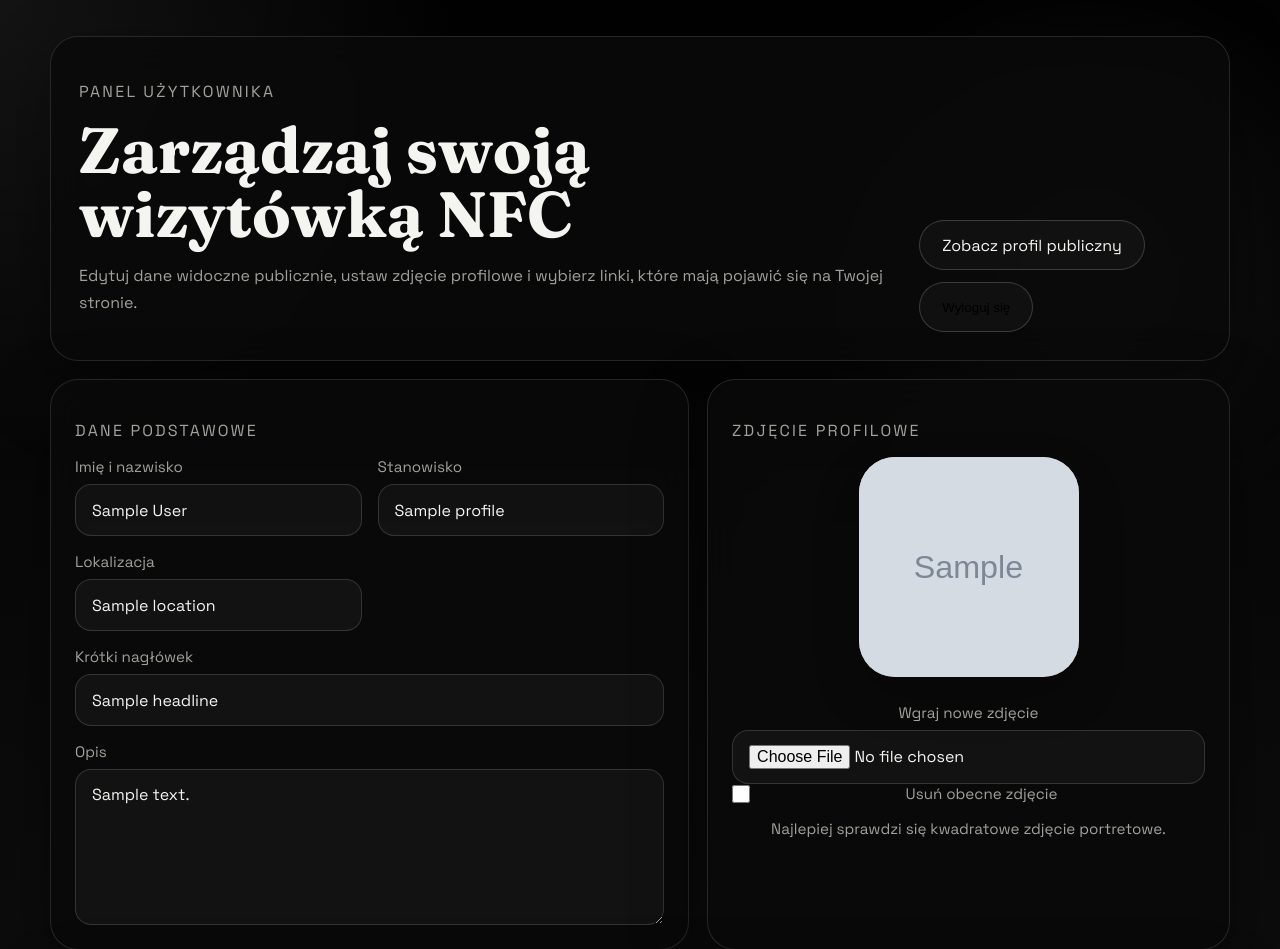
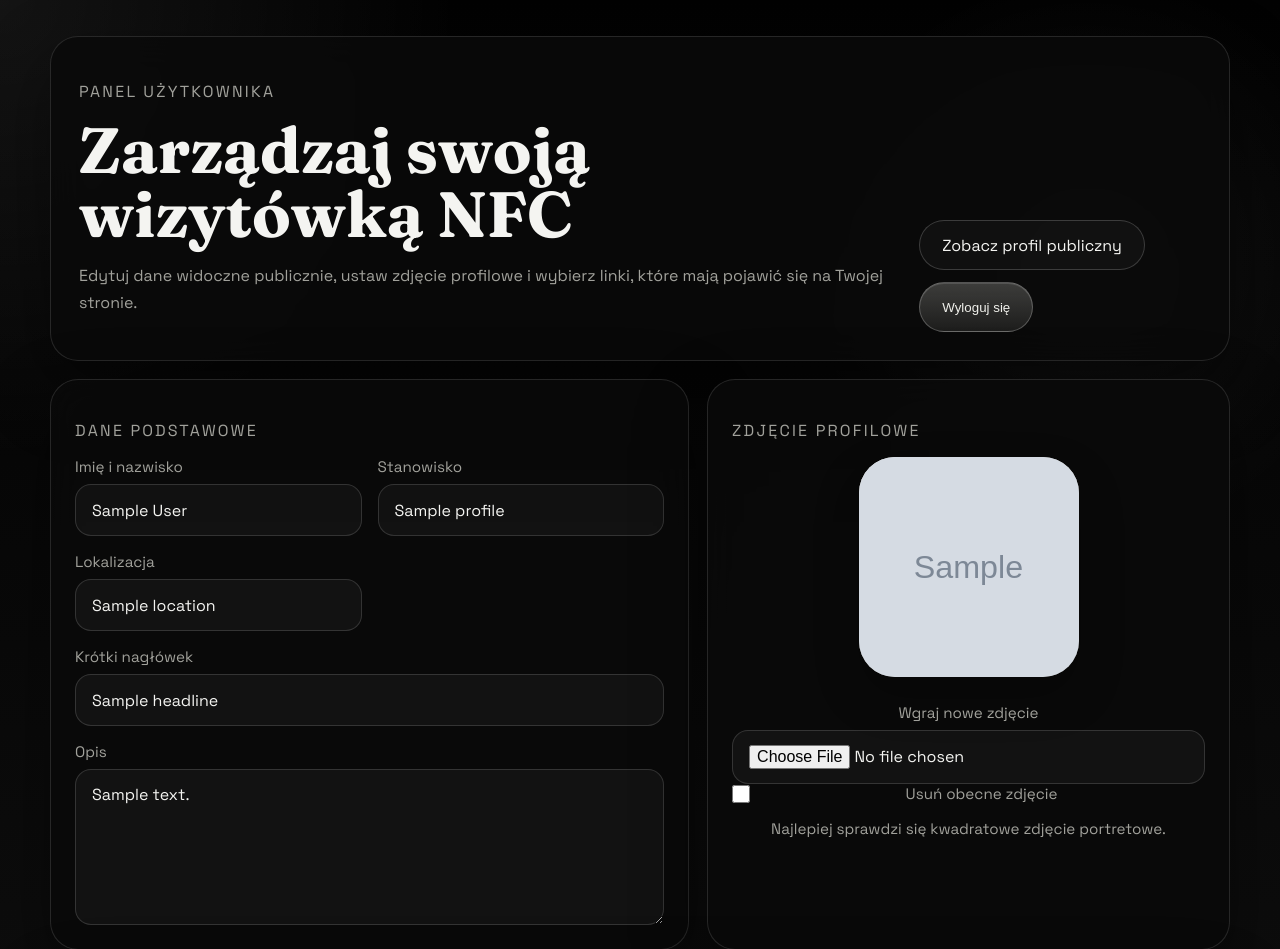
Before and after one commit to marceelkacz03/vizta, a FastAPI app: template VIZTA_UPLOAD/app/templates/dashboard.html in a window 1280 px wide. Shown: the top 949 px of the page. Run offline with FastAPI, Linux system fonts and the light colour scheme; the template is opened without the code that fills it: most values are stand-ins (such as "Sample title", 1, 10 or a date in 2020); grey boxes marked "Sample" are stand-in pictures.

Commit message:
Update styles.css

```diff
--- a/VIZTA_UPLOAD/app/static/css/styles.css
+++ b/VIZTA_UPLOAD/app/static/css/styles.css
@@ -165,6 +165,18 @@ svg {
 .button-secondary {
     border-color: rgba(255, 255, 255, 0.18);
     background: rgba(255, 255, 255, 0.03);
+}
+
+.button-secondary--muted {
+    border-color: rgba(255, 255, 255, 0.24);
+    background: linear-gradient(180deg, rgba(197, 197, 190, 0.28), rgba(120, 120, 115, 0.18));
+    color: #f0f0eb;
+    box-shadow: inset 0 1px 0 rgba(255, 255, 255, 0.12);
+}
+
+.button-secondary--muted:hover {
+    border-color: rgba(255, 255, 255, 0.34);
+    background: linear-gradient(180deg, rgba(210, 210, 202, 0.34), rgba(135, 135, 128, 0.24));
 }
 
 .card-stage {
```
